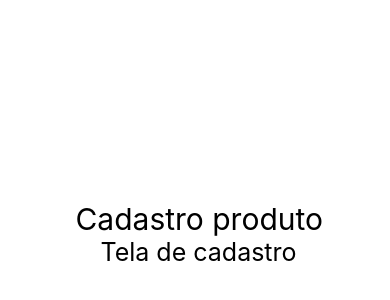
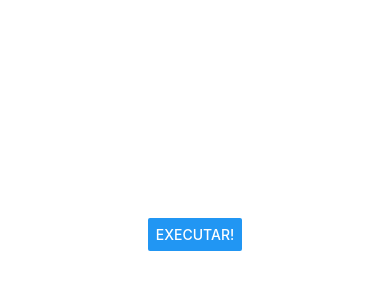
Before and after one commit to biadevcosta/curso-react-native, a React Native app in the folder exercicios/: screen / in a window 390 px wide. Shown: the part 188-488 px from the top of the page. Built offline with nearby package versions, Linux system fonts and the light colour scheme.

Commit message:
Btn e CLI

```diff
--- a/exercicios/src/App.js
+++ b/exercicios/src/App.js
@@ -9,6 +9,7 @@ import {View, StyleSheet, SafeAreaView} from 'react-native' // esta pegando um m
 
 import Aleatorio from './components/aleatorio'
 import Titulo from './components/Titulo'
+import Botao from "./components/Botao"
 
 /*
 ===== 1 forma
@@ -37,10 +38,13 @@ import Titulo from './components/Titulo'
     // usando outro component
     export default () => (
         <SafeAreaView style= {style.App}>
-            <Titulo principal="Cadastro produto" secundario="Tela de cadastro"/>
+        <Botao/>
 
 
-        {/*<Aleatorio min={10} max={60}/>
+
+        {/*
+        <Titulo principal="Cadastro produto" secundario="Tela de cadastro"/>
+        <Aleatorio min={10} max={60}/>
         <Aleatorio min={10} max={60}/>
         <Aleatorio min={10} max={60}/>
         <Aleatorio min={10} max={60}/>
--- /dev/null
+++ b/exercicios/src/components/Botao.js
@@ -0,0 +1,12 @@
+import React from "react"
+import { Button } from "react-native"
+
+export default props =>  {
+    function executar (){
+        console.warn ("Exec!!")
+    }
+    return(
+        <Button title="Executar!" onPress={executar}/>
+
+    )
+}
```
